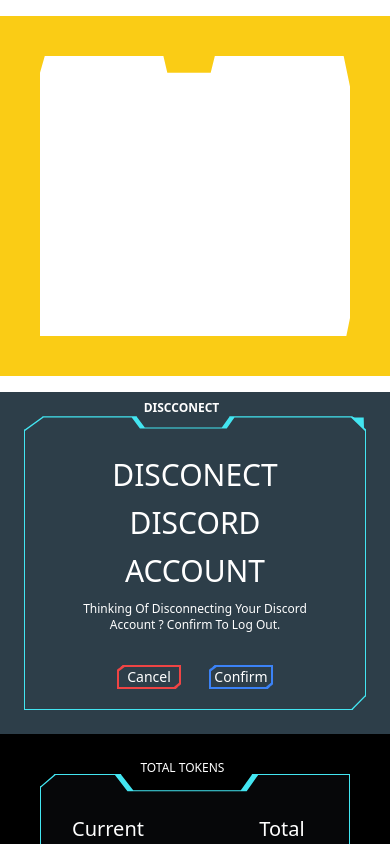
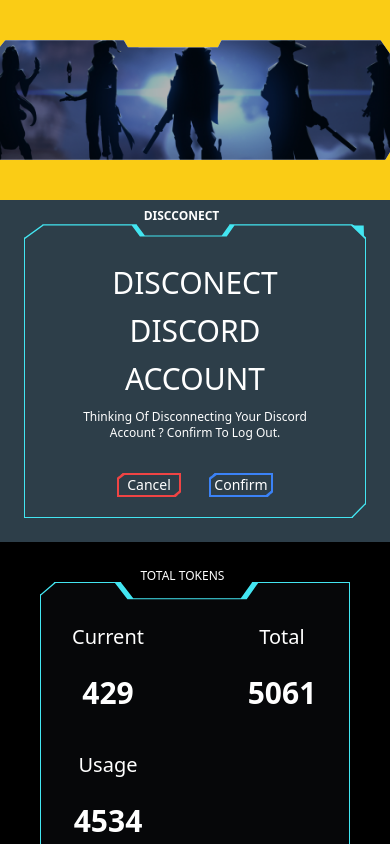
Before and after one commit to kakhi1/shape, a React (Vite) app: page / in a window 390 px wide. Shown: the top 844 px of the page. Built offline with nearby package versions, Linux system fonts and the light colour scheme.

Commit message:
background  img clip path

```diff
--- a/src/App.css
+++ b/src/App.css
@@ -127,4 +127,88 @@
     0% 5.94%
   );
 }
-/* bg-[url('./Vector.png')] */
+
+.premiumBox {
+  clip-path: polygon(
+    0% 4.78%,
+    5.47% 0.12%,
+    19.62% 0.01%,
+    23.64% 4.78%,
+    68.26% 4.78%,
+    71.69% 0.01%,
+    90.99% 0.12%,
+    99.75% 7.86%,
+    99.75% 95%,
+    95.76% 99.74%,
+    0% 99.74%
+  );
+}
+
+.premiumBox2 {
+  clip-path: polygon(
+    0% 4.78%,
+    5.47% 0.12%,
+    17.62% 0.01%,
+    21.64% 4.78%,
+    70.26% 4.78%,
+    73.69% 0.01%,
+    90.99% 0.12%,
+    99.75% 7.86%,
+    99.75% 95%,
+    95.76% 99.74%,
+    0% 99.74%
+  );
+}
+.premiumBox3 {
+  clip-path: polygon(20% 0%, 80% 0%, 100% 100%, 0% 100%);
+}
+/* clip path for background image*/
+.backgoundpath {
+  clip-path: polygon(
+    0% 5.65%,
+    1.5% -0.36%,
+    37.5% 0%,
+    38.66% 6%,
+    53% 6%,
+    54% 0%,
+    97.47% -0.36%,
+    100.08% 11.79%,
+    100.08% 92.86%,
+    98.78% 100%,
+    0% 100%
+  );
+}
+@media (min-width: 641px) and (max-width: 1200px) {
+  .backgoundpath2 {
+    clip-path: polygon(
+      0% 5.65%,
+      1.5% -0.36%,
+      35.7% 0%,
+      36.8% 5.8%,
+      53.88% 5.8%,
+      54.82% 0%,
+      97.47% -0.36%,
+      100.08% 11.79%,
+      100.08% 92.86%,
+      98.78% 100%,
+      0% 100%
+    );
+  }
+}
+@media (max-width: 640px) {
+  .backgoundpathMobile {
+    clip-path: polygon(
+      0% 5.65%,
+      1.5% -0.36%,
+      31.7% 0%,
+      32.8% 6%,
+      55.88% 6%,
+      56.82% 0%,
+      97.47% -0.36%,
+      100.08% 11.79%,
+      100.08% 92.86%,
+      98.78% 100%,
+      0% 100%
+    );
+  }
+}
--- a/src/ThirdShape.jsx
+++ b/src/ThirdShape.jsx
@@ -2,10 +2,8 @@
 
 const ThirdShape = () => {
   return (
-    <div className="max-w-[1220px] max-h-[500px]  bg-yellow-400 ">
-      <dir className="flex items-center justify-center p-10">
-        <div className="w-screen h-[280px] bg-cover third-shape bg-no-repeat bg-white "></div>
-      </dir>
+    <div className="max-w-[1320px] max-h-[400px] bg-yellow-400 flex justify-center items-center py-10 ">
+      <div className="lg:w-[1266px]  md:w-[1100px] sm:w-[1000px] w-[600px] lg:h-[279px] md:h-[180px] sm:h-[170px] h-[120px] bg-[url('./Vector.png')] lg:bg-auto bg-cover bg-no-repeat bg-center bg-white backgoundpath backgoundpath2 backgoundpathMobile"></div>
     </div>
   );
 };
```
